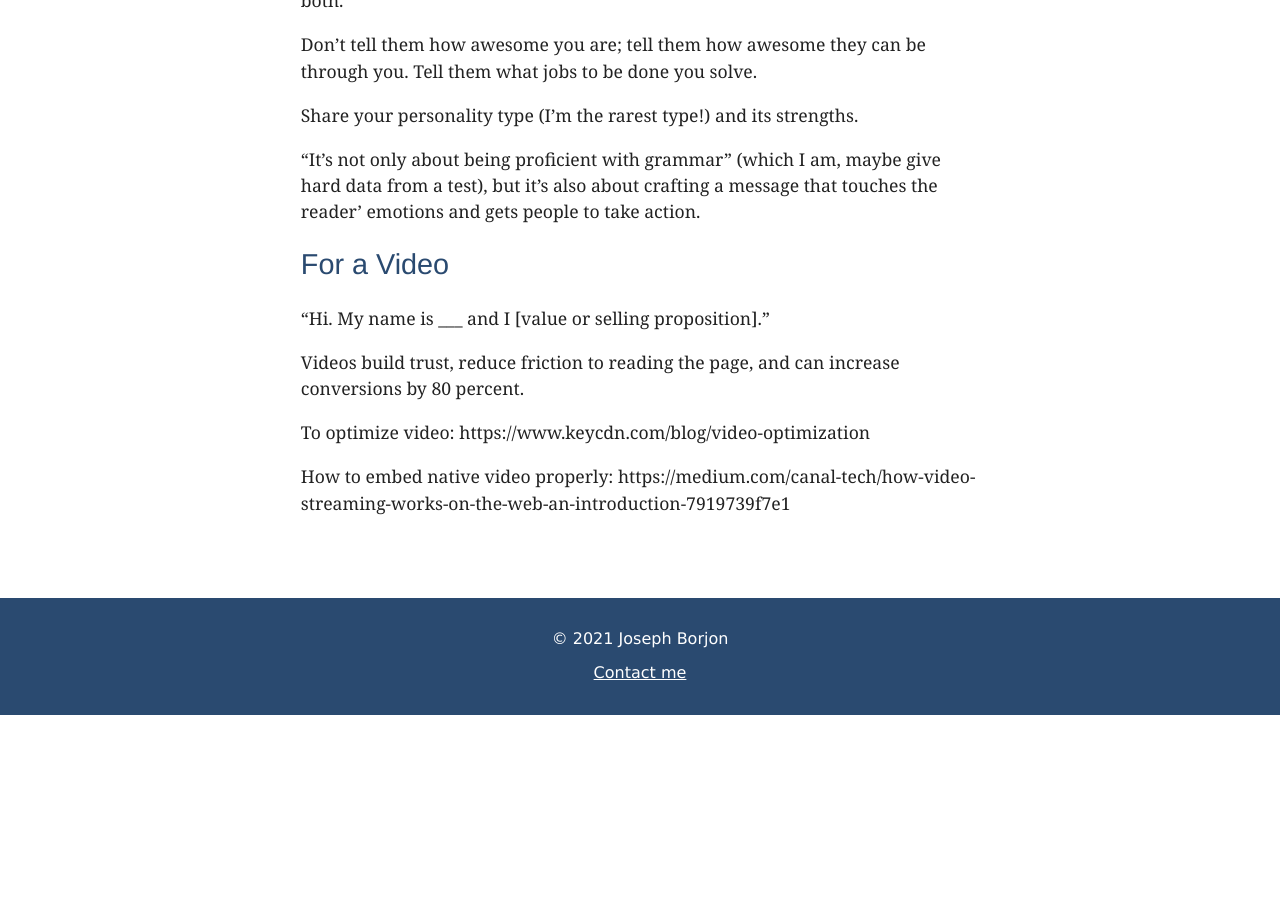
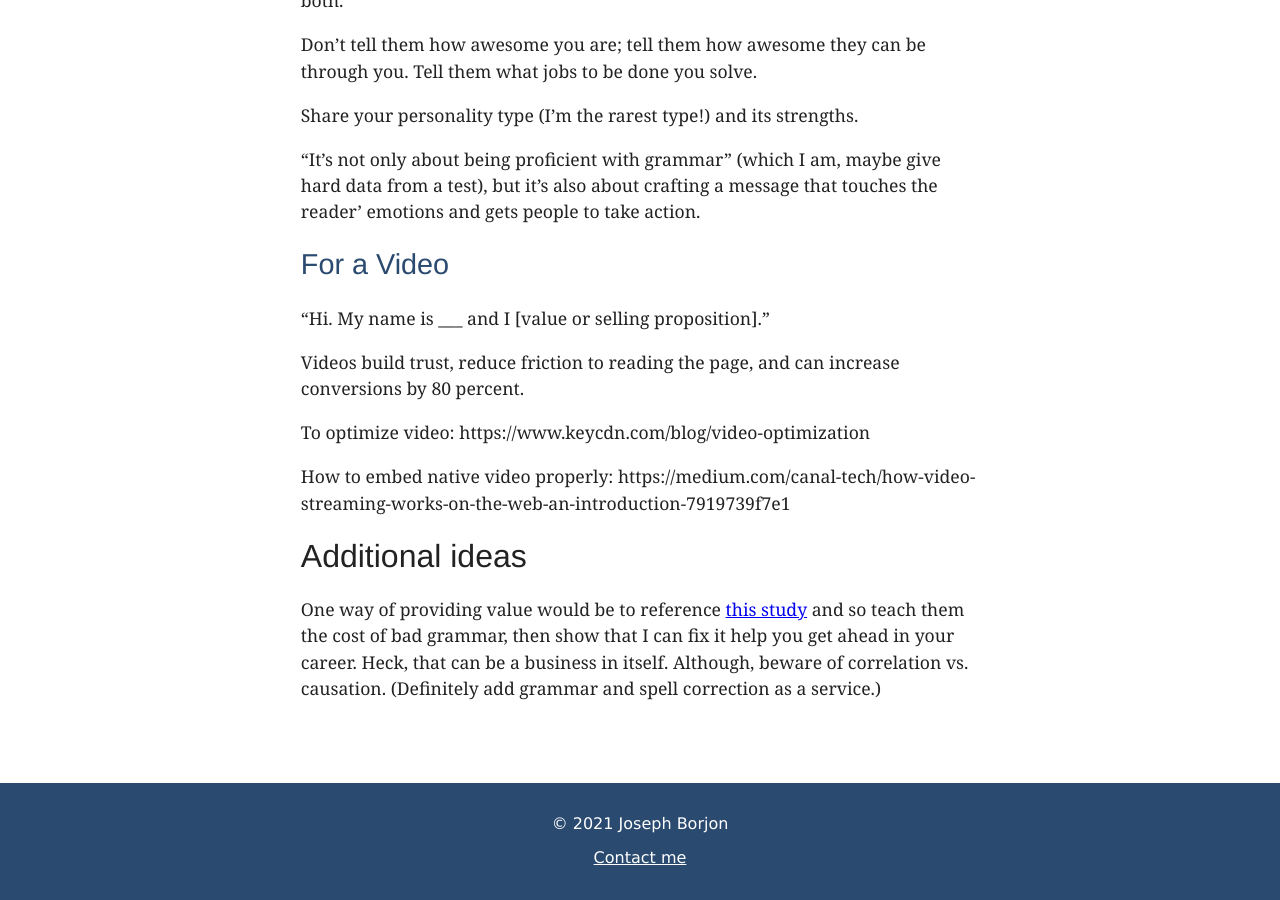
Before and after one commit to jborjon/jborjon.github.io, a Jekyll site: the page built from about-page-notes.md, in a window 1280 px wide and 900 px high, scrolled down 1561 px. Built offline with Jekyll 4.4.1, drawn with Linux system fonts in a browser that asks for light colours; some web fonts are replaced; our own code applies the rules of GitHub Pages for plain Markdown files; before the commit the page ends 2276 px from its top, so only the background shows below that.

Commit message:
Add note to About

```diff
--- a/about-page-notes.md
+++ b/about-page-notes.md
@@ -49,3 +49,7 @@ Videos build trust, reduce friction to reading the page, and can increase conver
 To optimize video: https://www.keycdn.com/blog/video-optimization
 
 How to embed native video properly: https://medium.com/canal-tech/how-video-streaming-works-on-the-web-an-introduction-7919739f7e1
+
+# Additional ideas
+
+One way of providing value would be to reference [this study](https://www.forbes.com/sites/cherylsnappconner/2013/03/11/report-how-grammar-influences-your-income/?sh=215b4f2513dd) and so teach them the cost of bad grammar, then show that I can fix it help you get ahead in your career. Heck, that can be a business in itself. Although, beware of correlation vs. causation. (Definitely add grammar and spell correction as a service.)
```
